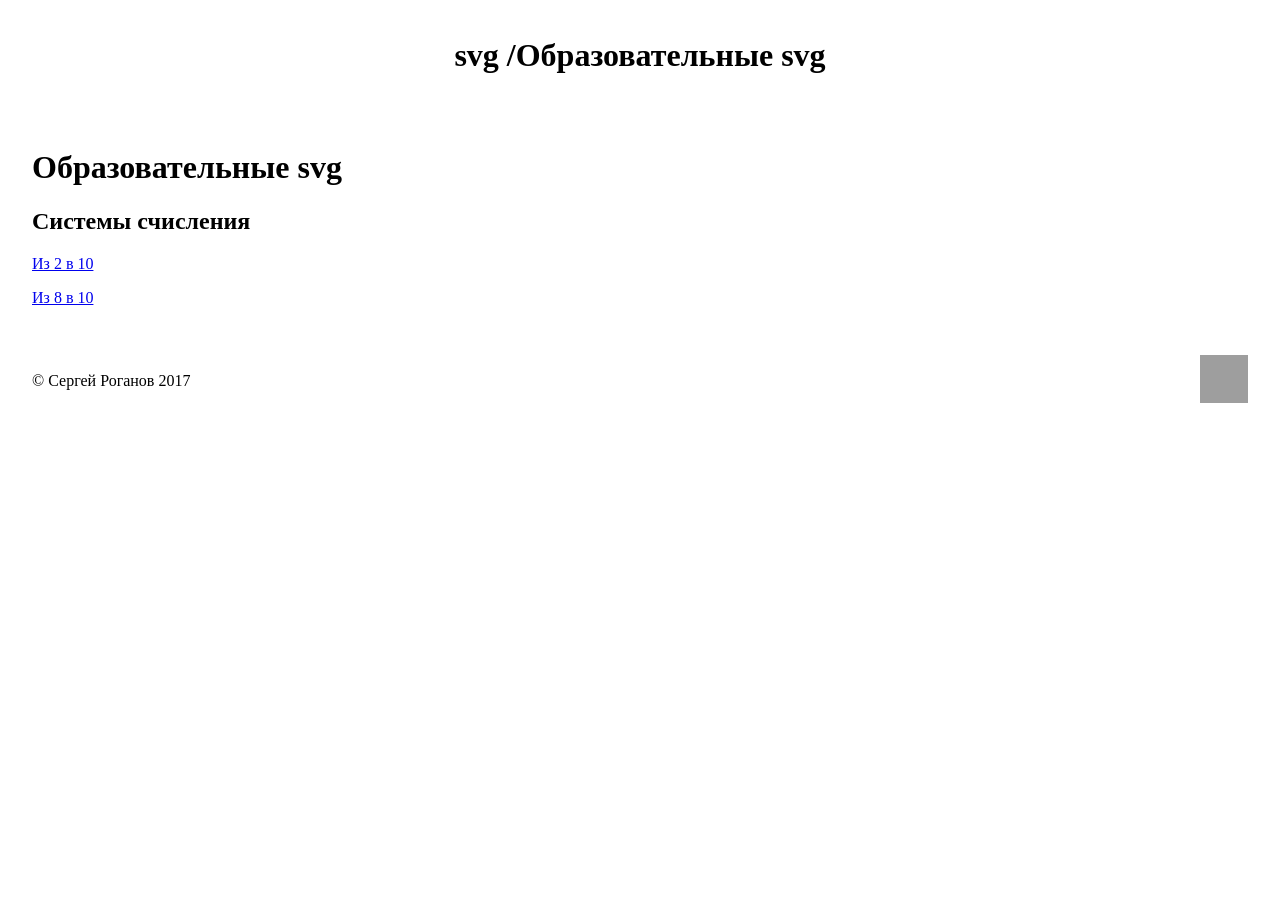
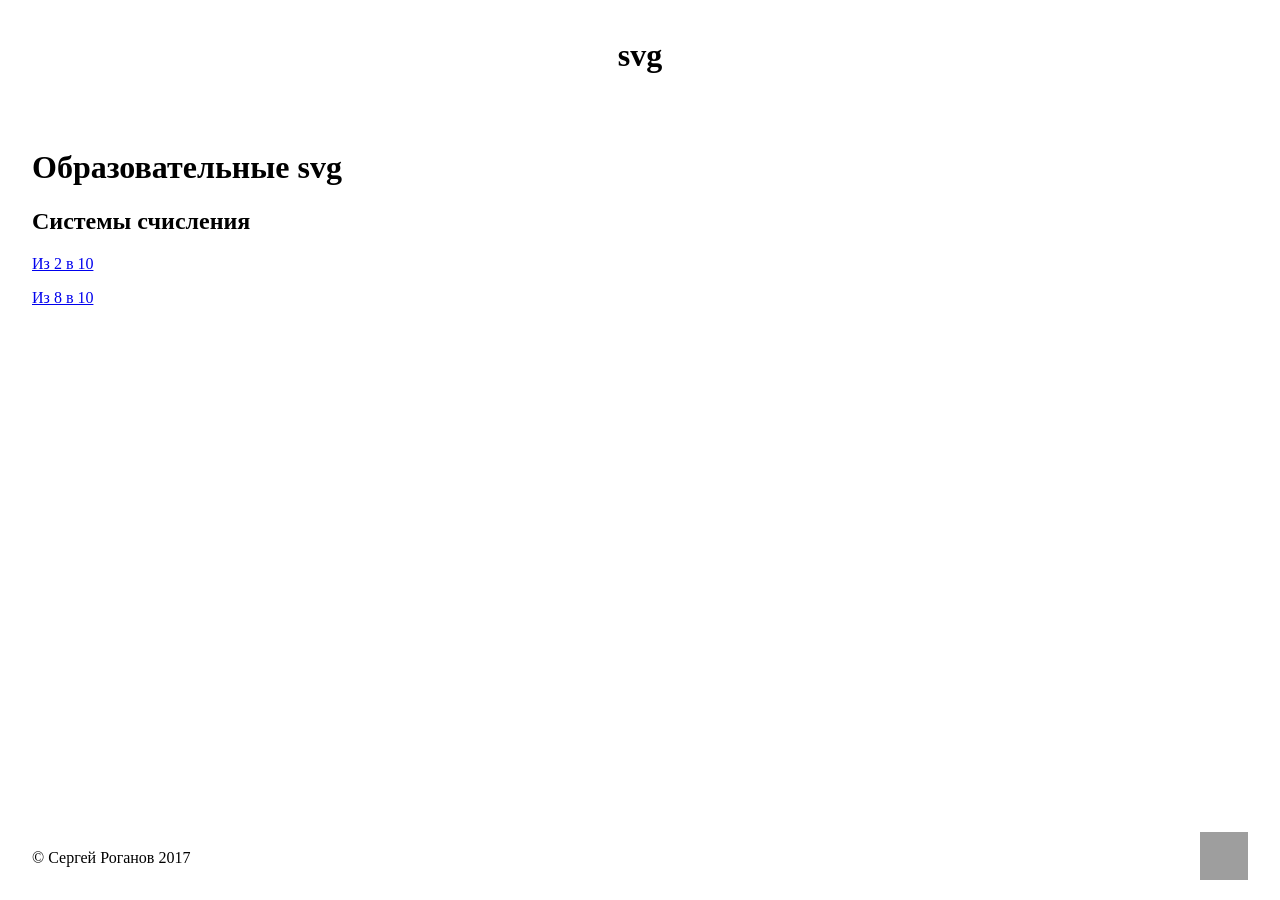
Before and after one commit to belomir/svg, a Jekyll site: the page built from docs/index.md, in a window 1280 px wide. Built offline with Jekyll 4.4.1, drawn with Linux system fonts in a browser that asks for light colours; our own code applies the rules of GitHub Pages for plain Markdown files; the repository's description, which GitHub fills in, is left out; grey boxes are pictures that could not be loaded.

Commit message:
site little improoves

```diff
--- a/docs/_includes/header.html
+++ b/docs/_includes/header.html
@@ -1,7 +1,7 @@
 <header>
 	<h1>{{ site.github.project_title }}</h1>
 	<p>{{ site.github.project_tagline }}</p>
-	{% if page.title %}
-		<h2>{{ page.title }}</h2>
+	{% if page.url != "/" %}
+	<h2>{{ page.title }}</h2>
 	{% endif %}
 </header>
--- a/docs/_layouts/default.html
+++ b/docs/_layouts/default.html
@@ -2,22 +2,16 @@
 {% include comment.html %}
 <!-- GNU/GPL v.3+ -->
 <html lang="ru">
-	{% include head.html %}
+{% include head.html %}
 <body>
 <!-- header -->
-<header>
-	<h1>
-		{{ site.title }}
-		{% if page.title %}/{{ page.title }}
-    	{% endif %}
-	</h1>
-</header>
+{% include header.html %}
 <!-- nav -->
 <nav>
 </nav>
 <!-- main -->
 <main>
-	{{ content }}
+{{ content }}
 </main>
 <!-- footer -->
 {% include footer.html %}
--- a/docs/css/style.sass
+++ b/docs/css/style.sass
@@ -2,6 +2,7 @@
 ---
 /* © Sergey Roganov aka belomir */
 /* © Сергей Роганов aka Беломир */
+@import(colors);
 
 html
 	margin: 0
@@ -10,6 +11,7 @@ html
 body
 	margin: 0
 	padding: 0
+	min-height: 100vh
 	display: flex
 	flex-flow: column nowrap
 	>
--- a/docs/index.md
+++ b/docs/index.md
@@ -1,3 +1,7 @@
+---
+title:
+---
+
 # Образовательные svg
 
 ## Системы счисления
```
